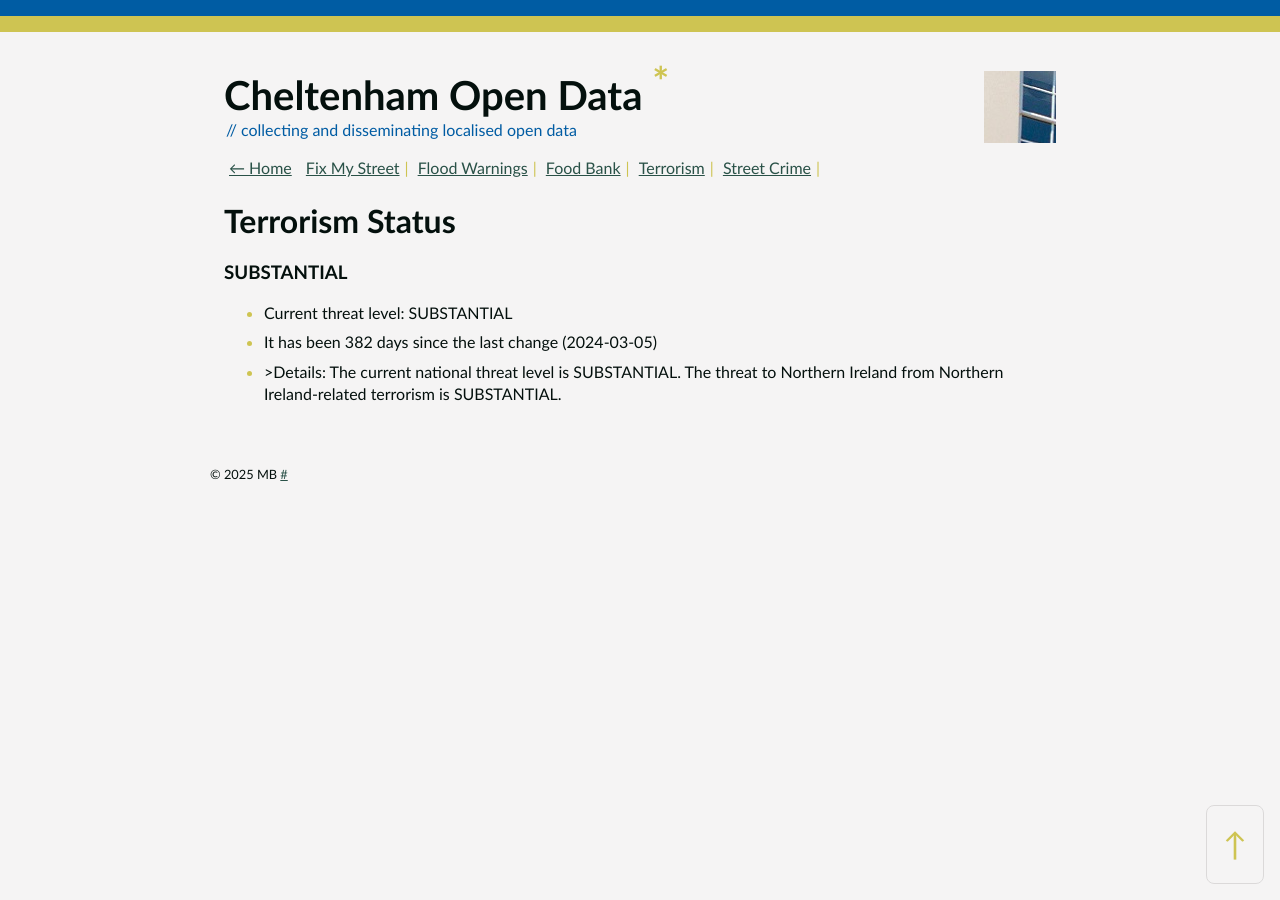
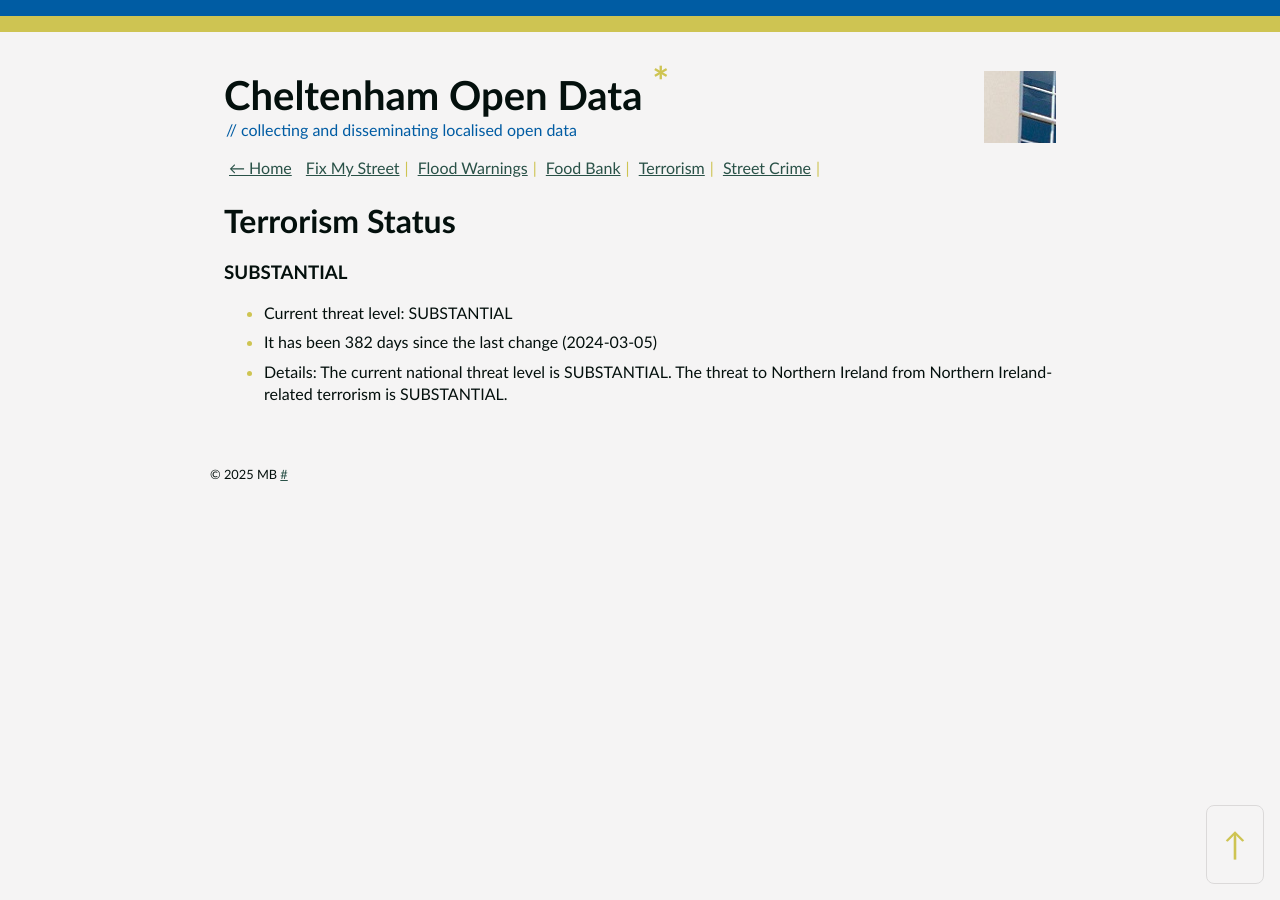
Before and after one commit to mat-0/cheltenham-open-data, a Jekyll site: the page built from _pages/terrorism.md, in a window 1280 px wide. Built offline with Jekyll 4.4.1, drawn with Linux system fonts in a browser that asks for light colours.

Commit message:
fix
Signed-off-by: mat-0 <Github@thechels.uk>

```diff
--- a/_pages/terrorism.md
+++ b/_pages/terrorism.md
@@ -13,7 +13,7 @@ permalink: /terrorism
     <ul>
         <li>Current threat level: SUBSTANTIAL</li>
         <li>It has been 382 days since the last change (2024-03-05)</li>
-        <li>>Details: The current national threat level is SUBSTANTIAL. The threat to Northern Ireland from Northern Ireland-related terrorism is SUBSTANTIAL.</li>
+        <li>Details: The current national threat level is SUBSTANTIAL. The threat to Northern Ireland from Northern Ireland-related terrorism is SUBSTANTIAL.</li>
     </ul>
 </div>
 
```
